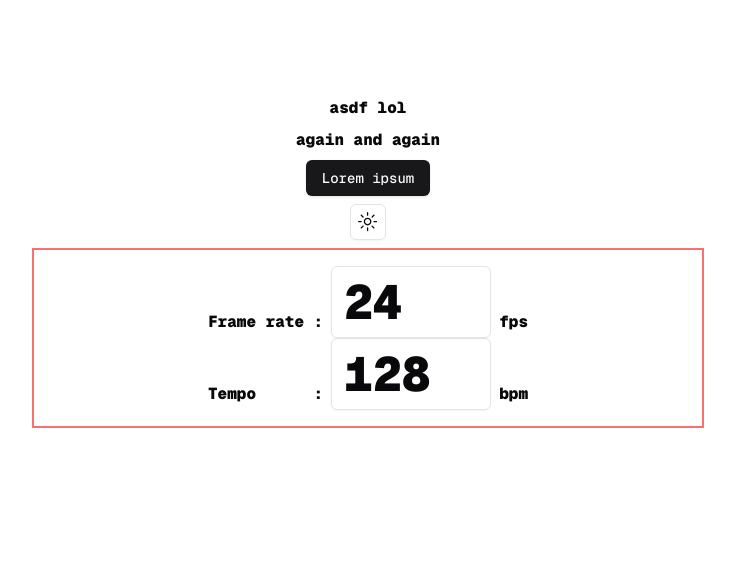
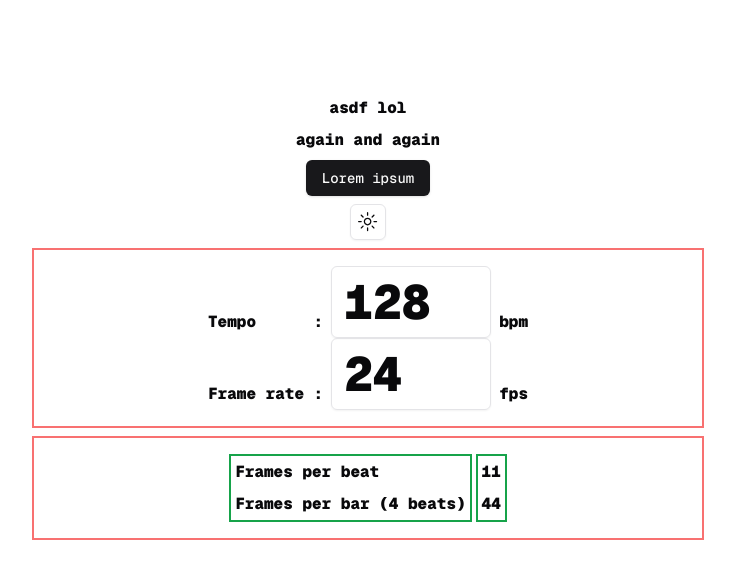
Before and after one commit to vngnc3/pulse, a Next.js app: page / in a window 1280 px wide. Shown: the top 578 px of the page, without its empty margins (272-1007 px from the left). Built offline with nearby package versions, Linux system fonts and the light colour scheme.

Commit message:
basic bpm to fps logic implementation

```diff
--- a/components/ui/input-hero.tsx
+++ b/components/ui/input-bpm-fps.tsx
@@ -5,7 +5,7 @@ import { cn } from "@/lib/utils";
 export interface InputProps
   extends React.InputHTMLAttributes<HTMLInputElement> {}
 
-const InputHero = React.forwardRef<HTMLInputElement, InputProps>(
+const InputBpmFps = React.forwardRef<HTMLInputElement, InputProps>(
   ({ className, type, ...props }, ref) => {
     const handleInput = (event: React.ChangeEvent<HTMLInputElement>) => {
       const input = event.target as HTMLInputElement;
@@ -26,6 +26,6 @@ const InputHero = React.forwardRef<HTMLInputElement, InputProps>(
     );
   }
 );
-InputHero.displayName = "Input";
+InputBpmFps.displayName = "Input";
 
-export { InputHero };
+export { InputBpmFps };
--- a/pages/index.tsx
+++ b/pages/index.tsx
@@ -1,13 +1,49 @@
-import Image from "next/image";
-import { Inter } from "next/font/google";
+import React, { useState, useEffect } from "react";
 import { Button } from "@/components/ui/button";
 import { ModeToggle } from "@/components/ui/mode-toggle";
-import { Input } from "@/components/ui/input";
-import { InputHero } from "@/components/ui/input-hero";
+import { InputBpmFps } from "@/components/ui/input-bpm-fps";
 
-const inter = Inter({ subsets: ["latin"] });
+function calculateFramesPerBeat(bpm: number, fps: number): number {
+  if (bpm <= 0 || fps <= 0) {
+    throw new Error("BPM and FPS must be greater than 0");
+  }
+
+  // Calculate the length of a beat in seconds
+  const secondsPerBeat = 60 / bpm;
+
+  // Convert to frames
+  const framesPerBeat = fps * secondsPerBeat;
+
+  // Return the rounded number of frames per beat
+  return Math.round(framesPerBeat);
+}
 
 export default function Home() {
+  const [bpm, setBpm] = useState(128);
+  const [fps, setFps] = useState(24);
+  const [framesPerBeat, setFramesPerBeat] = useState(
+    calculateFramesPerBeat(bpm, fps)
+  );
+  const [framesPerBar, setFramesPerBar] = useState(framesPerBeat * 4);
+
+  useEffect(() => {
+    try {
+      const fpb = calculateFramesPerBeat(bpm, fps);
+      setFramesPerBeat(fpb);
+      setFramesPerBar(fpb * 4); // Assuming a bar has 4 beats
+    } catch (error) {
+      console.error(error);
+    }
+  }, [bpm, fps]);
+
+  const handleBpmChange = (event: React.ChangeEvent<HTMLInputElement>) => {
+    setBpm(Number(event.target.value));
+  };
+
+  const handleFpsChange = (event: React.ChangeEvent<HTMLInputElement>) => {
+    setFps(Number(event.target.value));
+  };
+
   return (
     <main
       className={`flex min-h-screen flex-col gap-2 items-center p-24 font-black`}
@@ -17,39 +53,60 @@ export default function Home() {
       <Button>Lorem ipsum</Button>
       <ModeToggle />
 
+      {/* Input */}
       <div className="border-2 border-red-400 border-solid p-4 flex gap-1 w-screen max-w-2xl justify-center">
         <div className="flex flex-col">
           <div className="h-1/2 p-1 flex flex-col justify-end">
-            Frame rate :
+            Tempo&nbsp;&nbsp;&nbsp;&nbsp;&nbsp;&nbsp;:
           </div>
           <div className="h-1/2 p-1 flex flex-col justify-end">
-            Tempo&nbsp;&nbsp;&nbsp;&nbsp;&nbsp;&nbsp;:
+            Frame rate :
           </div>
         </div>
 
         <div className="flex flex-col w-40">
-          <InputHero
+          <InputBpmFps
+            inputMode="numeric"
+            type="number"
+            placeholder="128"
+            name="inputBpm"
+            defaultValue={bpm}
+            onChange={handleBpmChange}
+          />
+          <InputBpmFps
             inputMode="numeric"
             type="number"
             placeholder="24"
             name="inputFps"
-            defaultValue={24}
-          />
-          <InputHero
-            inputMode="numeric"
-            type="number"
-            placeholder="128"
-            name="inputBpm"
-            defaultValue={128}
+            defaultValue={fps}
+            onChange={handleFpsChange}
           />
         </div>
 
         <div className="flex flex-col">
+          <div className="h-1/2 p-1 flex flex-col justify-end">bpm</div>
+          <div className="h-1/2 p-1 flex flex-col justify-end">fps</div>
+        </div>
+      </div>
+
+      {/* Output */}
+      <div className="border-2 border-red-400 border-solid p-4 flex gap-1 w-screen max-w-2xl justify-center">
+        <div className="flex flex-col border-solid border-2 border-green-600">
           <div className="h-1/2 p-1 flex flex-col justify-end">
-            fps
+            Frames per beat
           </div>
           <div className="h-1/2 p-1 flex flex-col justify-end">
-            bpm
+            Frames per bar &#40;4 beats&#41;
+          </div>
+        </div>
+        <div className="flex flex-col border-solid border-2 border-green-600">
+          <div className="h-1/2 p-1 flex flex-col justify-end">
+            {/* // The result for frames per beat should be rendered here, everytime the input is changed */}
+            {framesPerBeat}
+          </div>
+          <div className="h-1/2 p-1 flex flex-col justify-end">
+            {/* // The result for frames per bar (four beats) should be rendered here, everytime the input is changed */}
+            {framesPerBar}
           </div>
         </div>
       </div>
```
